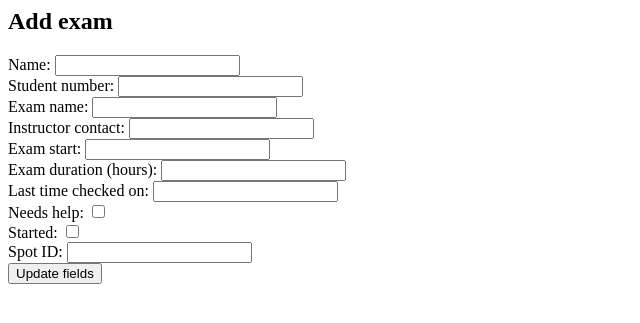
After one commit to henrylyyc/hackcamp2022, a Flask app: template ExamAdd/templates/index.html in a window 1280 px wide. The commit adds this page. Shown: the top 323 px of the page, without its empty margins (0-640 px from the left). Run offline with Flask 2, Linux system fonts and the light colour scheme; the template is opened without the code that fills it, so the values that code supplies are empty.

Commit message:
Added ExamAdd

```diff
--- /dev/null
+++ b/ExamAdd/app.py
@@ -0,0 +1,49 @@
+from flask import Flask, request, render_template, session
+import mysql.connector
+import datetime
+import json
+
+app = Flask(__name__)
+app.secret_key = "very very secret. So secret in fact that it is visible to the entire world on GitHub"
+
+@app.route("/", methods=["GET", "POST"])
+def main():
+    f = open("../CREDENTIALS.json")
+    credentials = json.load(f)
+    f.close()
+
+    database = mysql.connector.connect(**credentials["database"]) # create database object
+    cursor = database.cursor()
+
+    if request.method == "POST": # https://www.geeksforgeeks.org/retrieving-html-from-data-using-flask/
+        name = request.form.get("name")
+        student_num = request.form.get("student_num")
+        exam_name = request.form.get("exam_name")
+        instructor_contact = request.form.get("instructor_contact")
+        exam_start = request.form.get("exam_start")
+        exam_duration = request.form.get("exam_duration")
+        last_time_checked = request.form.get("last_time_checked")
+        needs_help = request.form.get("needs_help") != None
+        started = request.form.get("started") != None
+        spot_id = request.form.get("spot_id")
+
+        print(name)
+        print(student_num)
+        print(exam_name)
+        print(instructor_contact)
+        print(exam_start)
+        print(exam_duration)
+        print(last_time_checked)
+        print(needs_help)
+        print(started)
+
+        cursor.execute(f"INSERT INTO exam_info VALUES (\"{name}\", {student_num}, \"{exam_name}\", \"{instructor_contact}\", \"{exam_start}\", {exam_duration}, \"{last_time_checked}\", {int(needs_help)}, {int(started)}, {spot_id})")
+        database.commit()
+        cursor.close()
+        database.close()
+        return render_template("next_page.html")
+
+    return render_template("index.html")
+
+if __name__ == "__main__":
+    app.run()
--- /dev/null
+++ b/ExamAdd/templates/index.html
@@ -0,0 +1,33 @@
+<h2>Add exam</h2>
+<form action="{{ url_for("main")}}" method="post">
+<label for="name">Name:</label>
+<input type="text" id="name" name="name">
+<br>
+<label for="student_num">Student number:</label>
+<input type="text" id="student_num" name="student_num">
+<br>
+<label for="exam_name">Exam name:</label>
+<input type="text" id="exam_name" name="exam_name">
+<br>
+<label for="instructor_contact">Instructor contact:</label>
+<input type="text" id="instructor_contact" name="instructor_contact">
+<br>
+<label for="exam_start">Exam start:</label>
+<input type="text" id="exam_start" name="exam_start">
+<br>
+<label for="exam_duration">Exam duration (hours):</label>
+<input type="text" id="exam_duration" name="exam_duration">
+<br>
+<label for="last_time_checked">Last time checked on:</label>
+<input type="text" id="last_time_checked" name="last_time_checked">
+<br>
+<label for="needs_help">Needs help:</label>
+<input type="checkbox" id="needs_help" name="needs_help">
+<br>
+<label for="started">Started:</label>
+<input type="checkbox" id="started" name="started">
+<br>
+<label for="spot_id">Spot ID:</label>
+<input type="text" id="spot_id" name="spot_id">
+<br>
+<button type="submit">Update fields</button>
--- /dev/null
+++ b/ExamAdd/templates/next_page.html
@@ -0,0 +1 @@
+<p>Database modified, scan the QR code again to make further changes.</p>
--- a/ExamCheck/templates/index.html
+++ b/ExamCheck/templates/index.html
@@ -1,3 +1,4 @@
+<h2>Check exam</h2>
 <form action="{{ url_for("main")}}" method="post">
 <label for="name">Name:</label>
 <input type="text" id="name" name="name" value="{{name}}">
@@ -27,4 +28,4 @@
 <input type="checkbox" id="started" name="started" {{'checked="checked"' if started else ""}}>
 <br>
 
-<button onclick="window.location.href = {{next_url}};" type="submit">Update fields</button>
+<button type="submit">Update fields</button>
```
Also changed, not shown: README.md.
